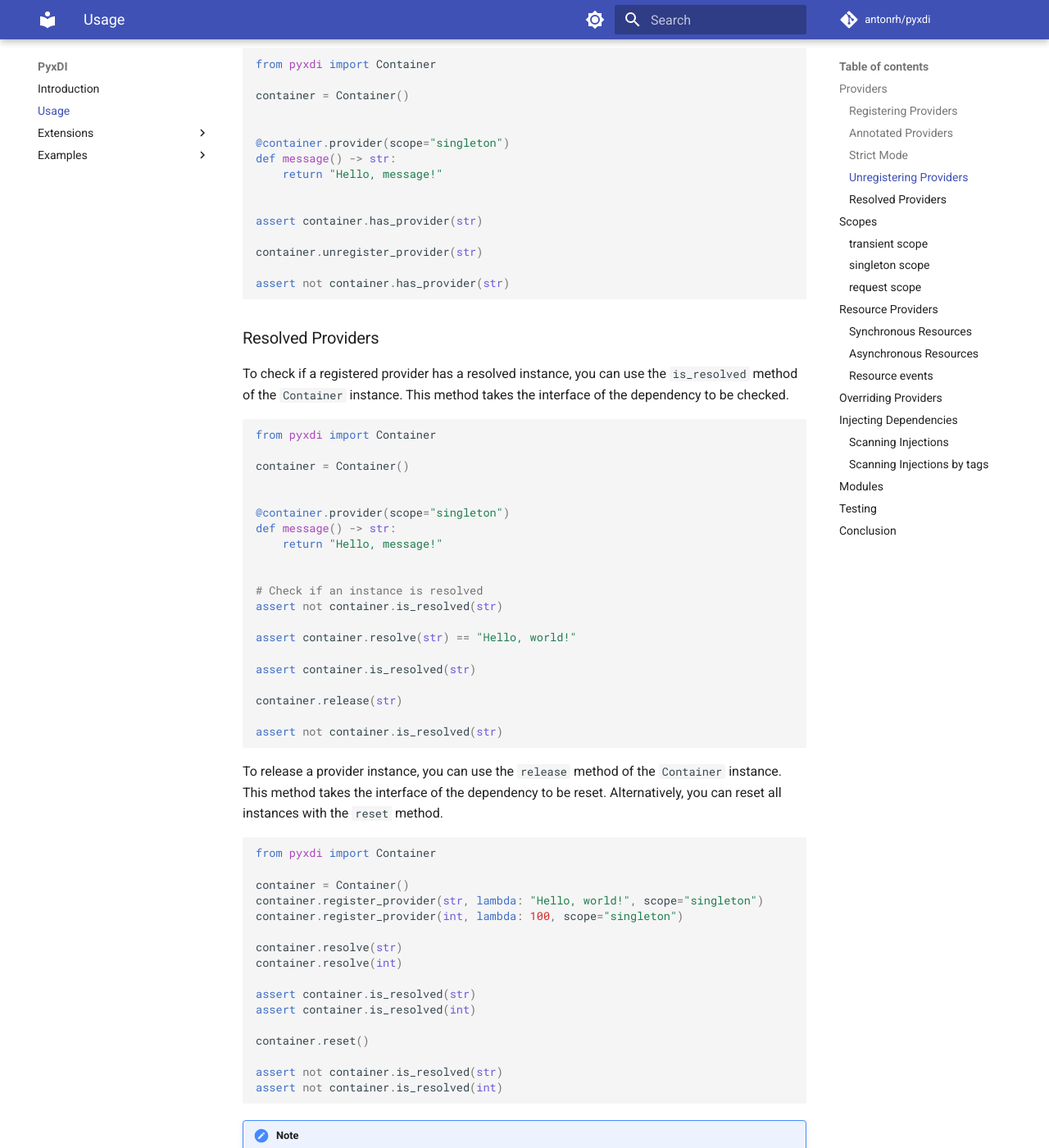
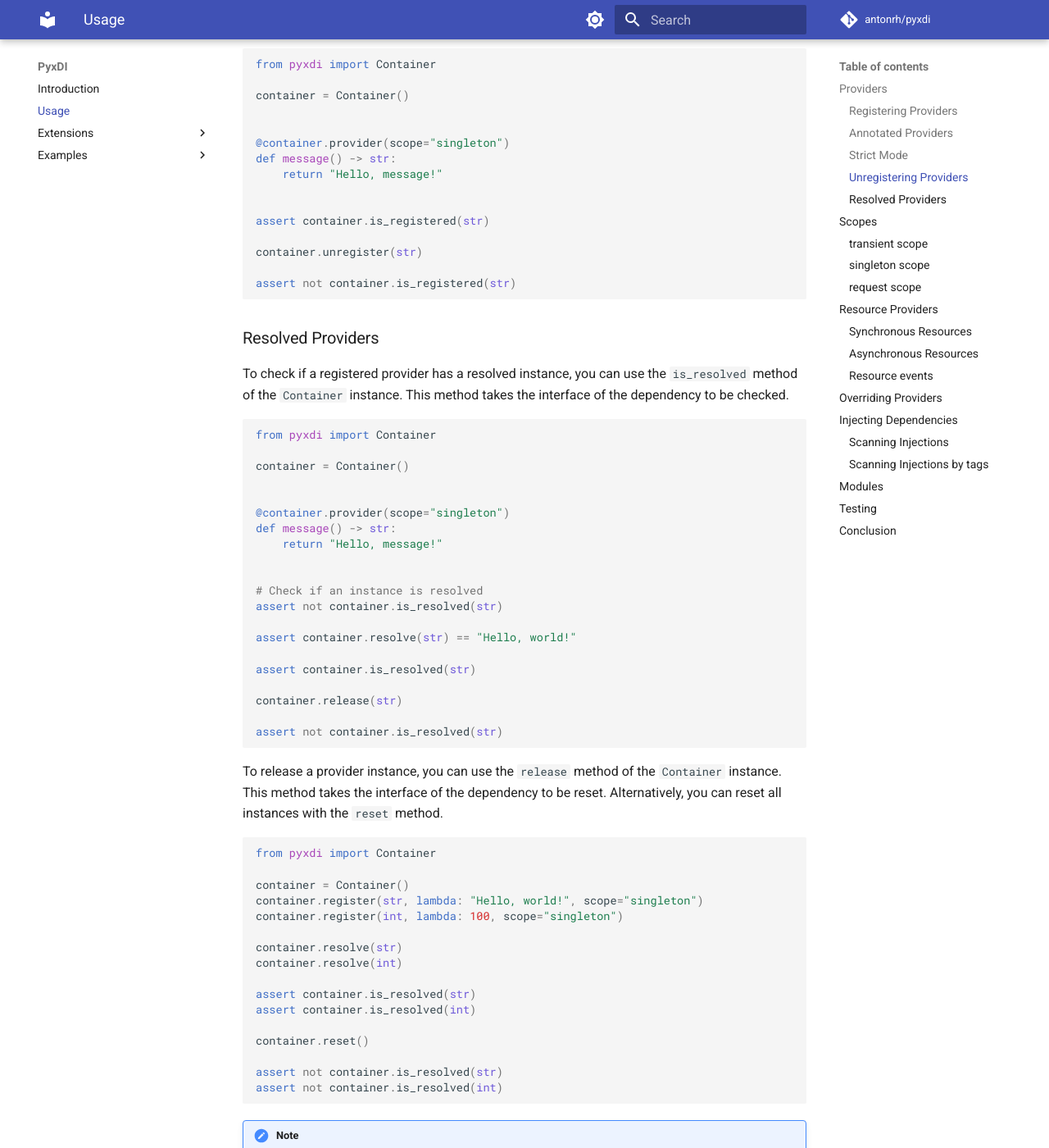
Before and after one commit to antonrh/anydi, an MkDocs documentation site: the page built from docs/usage.md, in a window 1280 px wide and 1400 px high, scrolled down 3008 px. Shown: the whole window at 82% size. Built offline with MkDocs 1.6.1 and Material for MkDocs 9.7.7, drawn with Linux system fonts in a browser that asks for light colours; comment, search, counter and statistics services are not loaded; some of the changed text lies outside the part shown.

Commit message:
Update container method

````diff
--- a/docs/usage.md
+++ b/docs/usage.md
@@ -7,7 +7,7 @@ Once a provider is registered with `Container`, it can be used to resolve depend
 
 ### Registering Providers
 
-To register a provider, you can use the `register_provider` method of the `Container` instance. The method takes
+To register a provider, you can use the `register` method of the `Container` instance. The method takes
 three arguments: the type of the object to be provided, the provider function or class, and an scope.
 
 ```python
@@ -20,7 +20,7 @@ def message() -> str:
     return "Hello, message!"
 
 
-container.register_provider(str, message, scope="singleton")
+container.register(str, message, scope="singleton")
 
 assert container.resolve(str) == "Hello, world!"
 ```
@@ -135,7 +135,7 @@ _ = container.resolve(Component)  # raises LookupError
 
 ### Unregistering Providers
 
-To unregister a provider, you can use the `unregister_provider` method of the `Container` instance. The method takes
+To unregister a provider, you can use the `unregister` method of the `Container` instance. The method takes
 interface of the dependency to be unregistered.
 
 ```python
@@ -149,11 +149,11 @@ def message() -> str:
     return "Hello, message!"
 
 
-assert container.has_provider(str)
+assert container.is_registered(str)
 
-container.unregister_provider(str)
+container.unregister(str)
 
-assert not container.has_provider(str)
+assert not container.is_registered(str)
 ```
 
 ### Resolved Providers
@@ -190,8 +190,8 @@ To release a provider instance, you can use the `release` method of the `Contain
 from pyxdi import Container
 
 container = Container()
-container.register_provider(str, lambda: "Hello, world!", scope="singleton")
-container.register_provider(int, lambda: 100, scope="singleton")
+container.register(str, lambda: "Hello, world!", scope="singleton")
+container.register(int, lambda: 100, scope="singleton")
 
 container.resolve(str)
 container.resolve(int)
@@ -650,7 +650,7 @@ class Service:
 
 class AppModule(Module):
     def configure(self, container: Container) -> None:
-        container.register_provider(Repository, lambda: Repository(), scope="singleton")
+        container.register(Repository, lambda: Repository(), scope="singleton")
 
     @provider(scope="singleton")
     def service(self, repo: Repository) -> Service:
@@ -662,8 +662,8 @@ container = Container(modules=[AppModule()])
 # or
 # container.register_module(AppModule())
 
-assert container.has_provider(Service)
-assert container.has_provider(Repository)
+assert container.is_registered(Service)
+assert container.is_registered(Repository)
 ```
 
 With `PyxDI`'s Modules, you can keep your code organized and easily manage your dependencies.
````
Also changed, not shown: README.md (+1 -1 lines), 4 other files.
